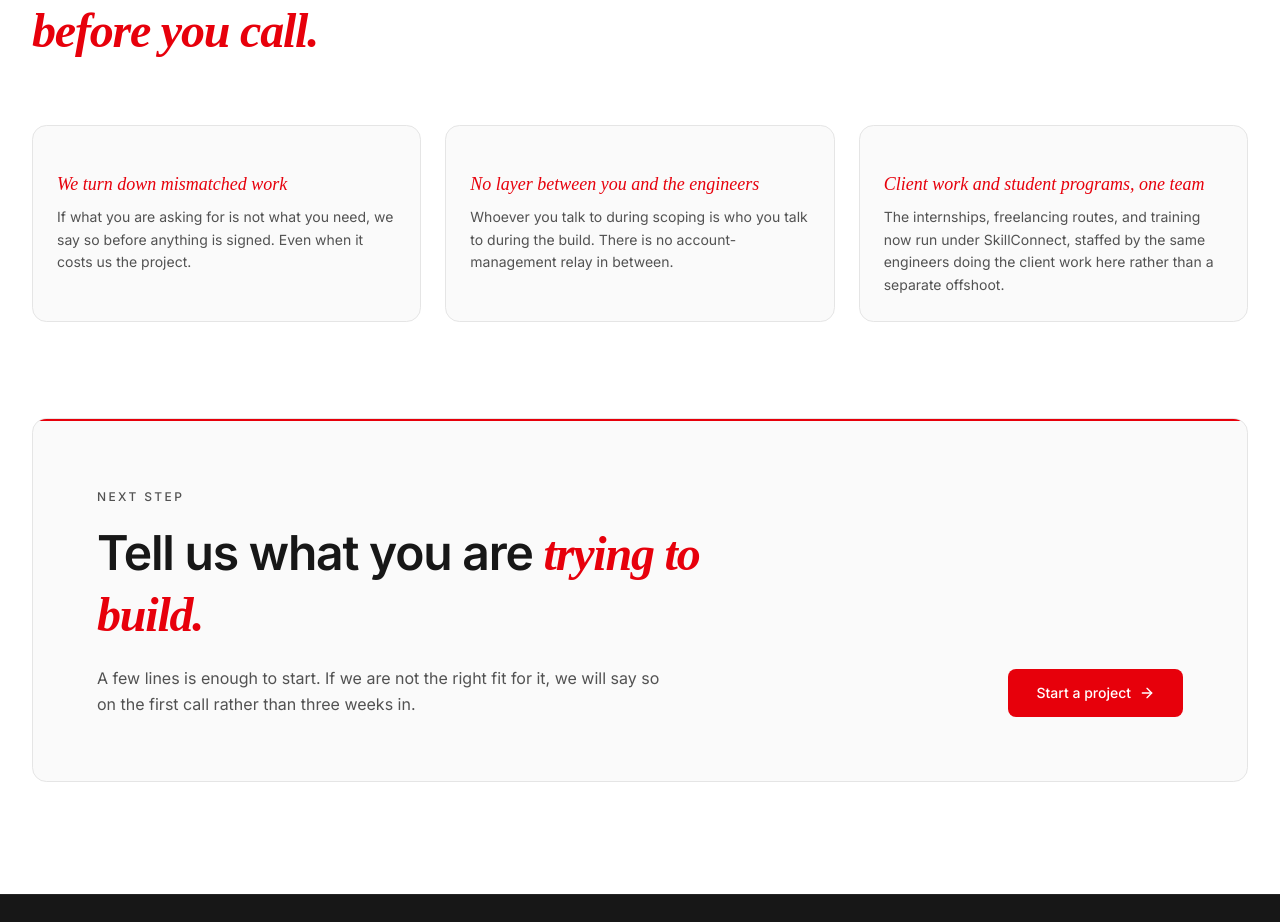
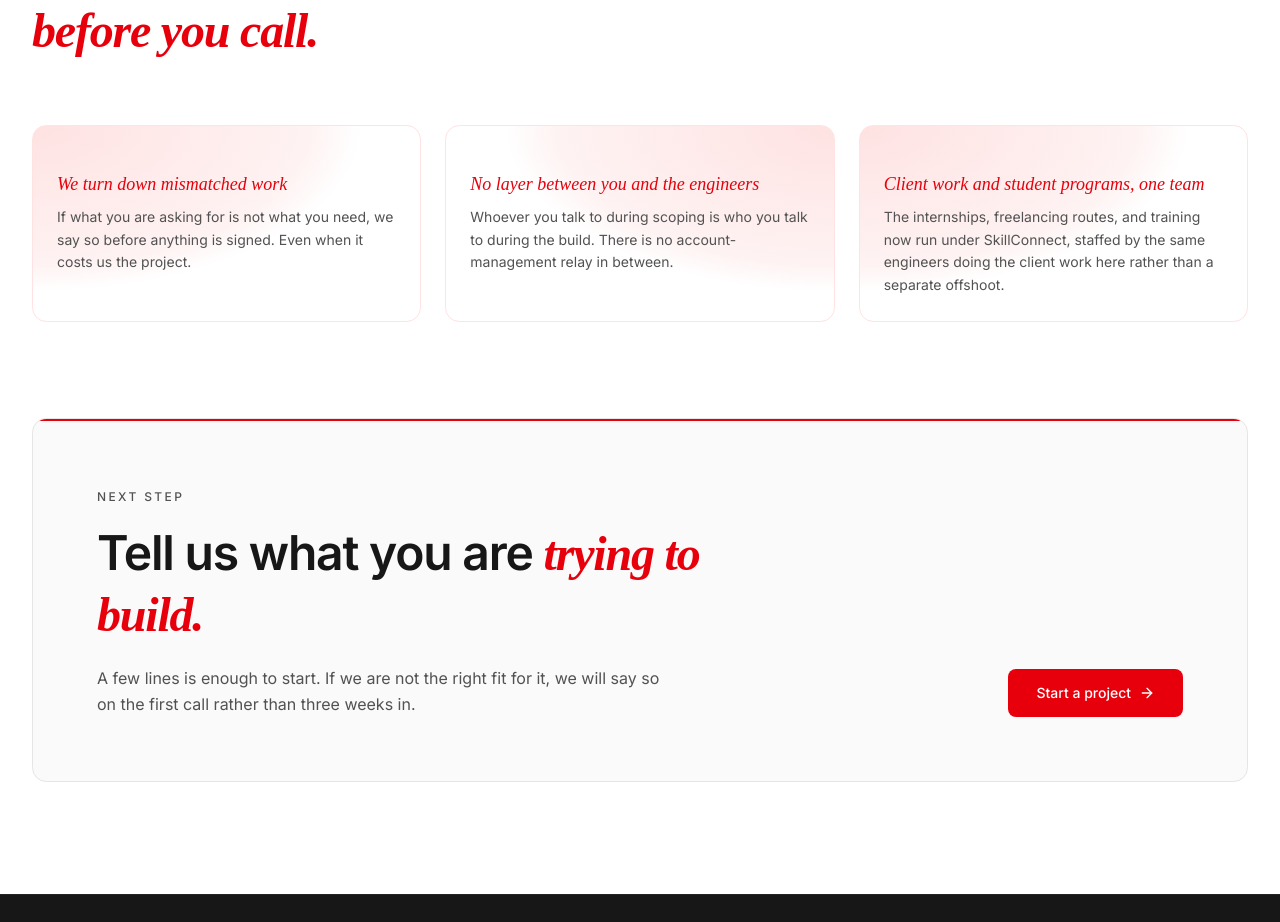
Before and after one commit to LeelaMohan217/J-Monk-Devops, a React (Vite) app: page /digiconnect/about in a window 1280 px wide. Shown: the part 1272-2194 px from the top of the page. Built offline with nearby package versions, Linux system fonts and the light colour scheme.

Commit message:
Tint the DigiConnect card grids red and settle its body copy sizes

```diff
--- a/src/sites/digiconnect/pages/about/ValuesSection.jsx
+++ b/src/sites/digiconnect/pages/about/ValuesSection.jsx
@@ -28,7 +28,18 @@ const ValuesSection = () => {
               key={item.term}
               variants={riseIn(Math.min(index, 3) * STEP)}
               {...centerTrigger}
-              className="rounded-2xl border border-neutral-200 bg-surface-muted p-6"
+              // Radial glow with the origin alternating corner to corner, the
+              // same treatment EduConnect's about values cards carry, down to
+              // the identical stops. That page is the direct counterpart of this
+              // one, so the two should read as one system.
+              //
+              // Border moves to red-100: a grey hairline against the tint reads
+              // as a slightly dirty edge.
+              className={`rounded-2xl border border-red-100 p-6 ${
+                index % 2 === 0
+                  ? "bg-radial-[at_0%_0%] from-red-100 via-red-50 to-surface to-60%"
+                  : "bg-radial-[at_100%_0%] from-red-100 via-red-50 to-surface to-60%"
+              }`}
             >
               <span className="h-px w-10 bg-red-600" aria-hidden="true" />
               <h3 className={`mt-5 text-lg ${HEADING_FULL_CLASS}`}>
--- a/src/sites/digiconnect/pages/careers/WhatItIsLikeSection.jsx
+++ b/src/sites/digiconnect/pages/careers/WhatItIsLikeSection.jsx
@@ -31,7 +31,15 @@ const WhatItIsLikeSection = () => {
               key={item.term}
               variants={riseIn(Math.min(index, 3) * STEP)}
               {...centerTrigger}
-              className="rounded-2xl border border-neutral-200 bg-surface p-6"
+              // Flat red-50 on every second card, the alternation EduConnect's
+              // services grid uses, rather than the radial glow on the about
+              // page's values cards. Same colour, two treatments, so sections do
+              // not all look identical while still belonging together.
+              className={`rounded-2xl border p-6 ${
+                index % 2 === 1
+                  ? "border-red-100 bg-red-50"
+                  : "border-neutral-200 bg-surface"
+              }`}
             >
               <span className="h-px w-10 bg-red-600" aria-hidden="true" />
               <h3 className={`mt-5 text-lg ${HEADING_FULL_CLASS}`}>
--- a/src/sites/digiconnect/pages/home/WhatWeDoSection.jsx
+++ b/src/sites/digiconnect/pages/home/WhatWeDoSection.jsx
@@ -55,7 +55,10 @@ const WhatWeDoSection = () => {
                 <h3 className={`text-lg ${HEADING_FULL_CLASS}`}>
                   {card.label}
                 </h3>
-                <p className="mt-2 text-xs leading-relaxed text-neutral-600 md:text-sm">
+                {/* text-sm, the size every other card body on the site uses.
+                    This was the one at text-xs md:text-sm, a step smaller than
+                    its counterparts on the about and careers pages. */}
+                <p className="mt-2 text-sm leading-relaxed text-neutral-600">
                   {card.description}
                 </p>
               </div>
```
